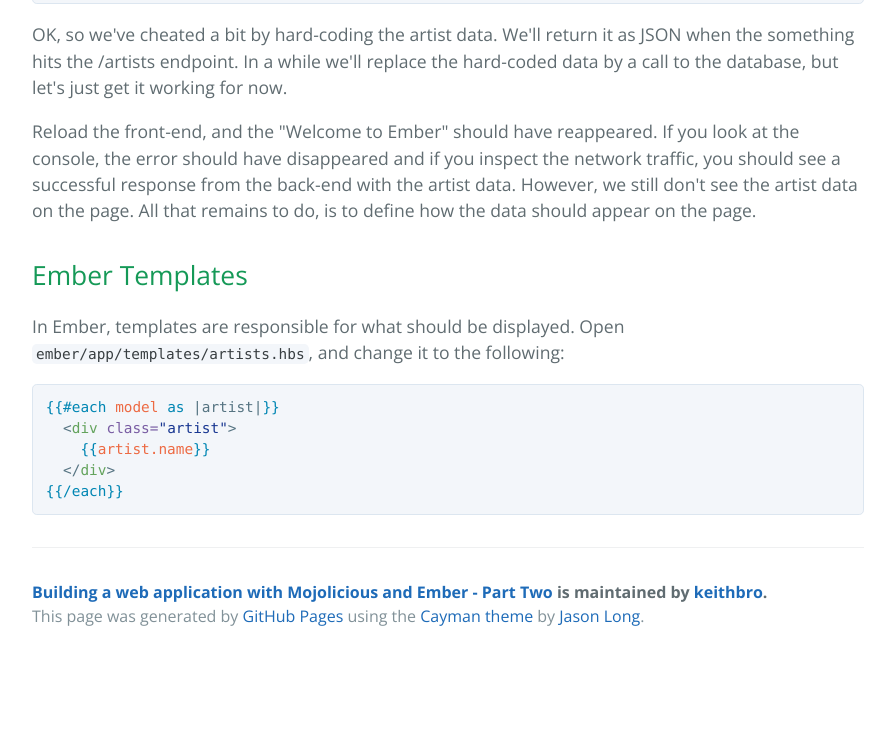
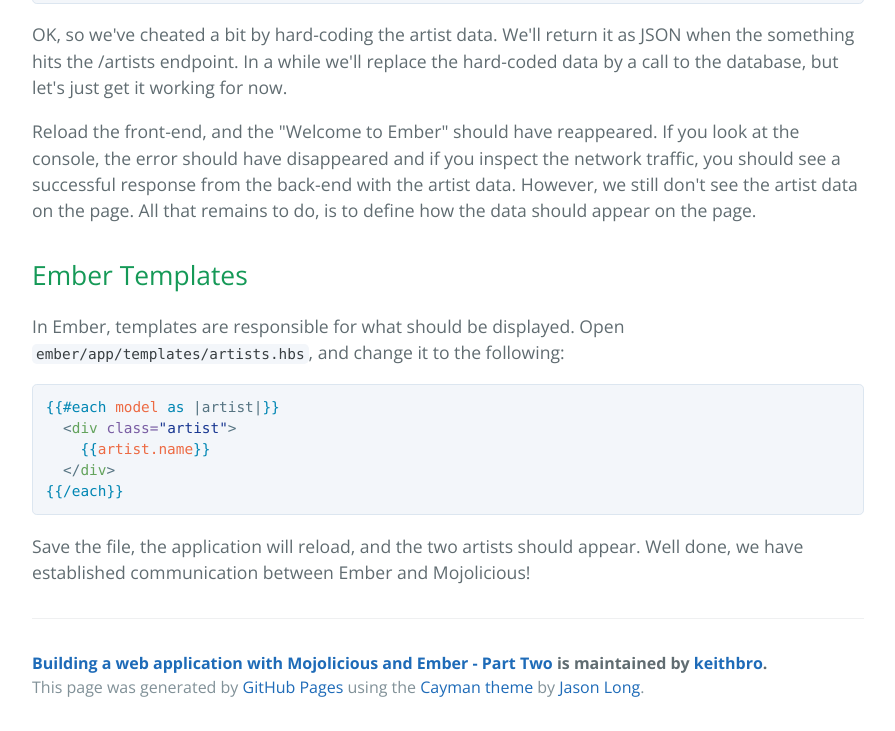
Before and after one commit to keithbro/build-an-app-with-mojolicious-and-ember-part-2, a plain HTML site: page index.html in a window 1280 px wide. Shown: the part 2914-3645 px from the top of the page, without its empty margins (192-1087 px from the left). Before the commit the page ends 3574 px from the top, so only its background shows below. Drawn offline with nearby package versions, Linux system fonts and the light colour scheme.

```diff
--- a/index.html
+++ b/index.html
@@ -119,6 +119,8 @@
   &lt;/<span class="pl-ent">div</span>&gt;
 <span class="pl-c1">{{/each}}</span></pre></div>
 
+<p>Save the file, the application will reload, and the two artists should appear. Well done, we have established communication between Ember and Mojolicious!</p>
+
       <footer class="site-footer">
         <span class="site-footer-owner"><a href="https://github.com/keithbro/build-an-app-with-mojolicious-and-ember-part-2">Building a web application with Mojolicious and Ember - Part Two</a> is maintained by <a href="https://github.com/keithbro">keithbro</a>.</span>
 
```
Also changed, not shown: params.json (+1 -1 lines).
